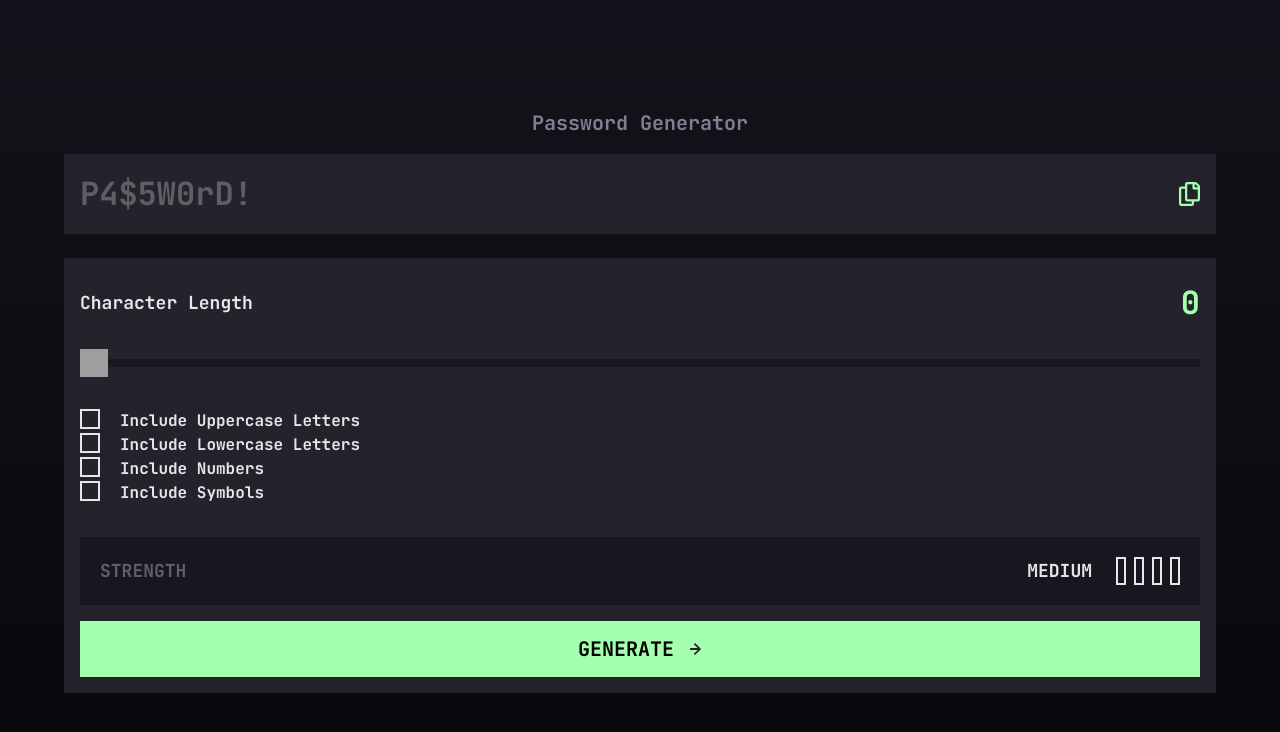
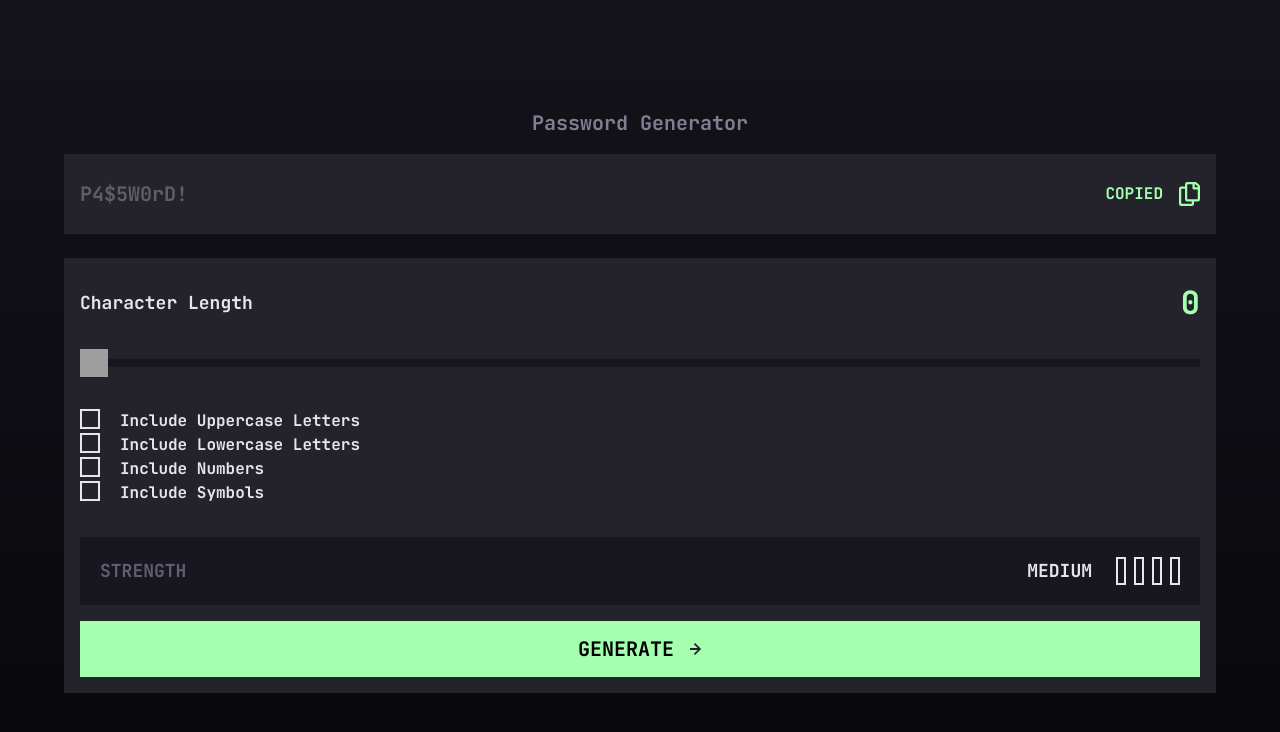
Before and after one commit to BYCODDE/React-Ts-Tw--password-generator-app, a React (Vite) app: page / in a window 1280 px wide. Shown: the top 732 px of the page. Built offline with nearby package versions, Linux system fonts and the light colour scheme.

Commit message:
new commit!

```diff
--- a/src/components/Header/Header.tsx
+++ b/src/components/Header/Header.tsx
@@ -19,7 +19,7 @@ export default function Header({
         <h1 className="text-customColor font-bold text-[20px] mb-[16px]">
           Password Generator
         </h1>
-        <div className=" text-customColor3  flex justify-between items-center p-[16px] pointer-events-none w-[100%] h-[80px] bg-background3 text-Almost-White p-19 text-[32px] font-bold  ">
+        <div className="text-[20px] text-customColor3  flex justify-between items-center p-[16px] pointer-events-none w-[100%] h-[80px] bg-background3 text-Almost-White p-19  font-bold  ">
           <span className="opacity-30"> P4$5W0rD!</span>
 
           <p>
@@ -28,8 +28,10 @@ export default function Header({
             {isActive && isNumber ? getNumberCharacter() : null}
             {isActive && isSymbol ? getSymbolCharacter() : null}
           </p>
-
-          <img src={copy} alt="copy_svg" />
+          <div className="flex justify-center	gap-[16px]">
+            <span className="text-customColor4 text-[16px]">COPIED</span>
+            <img src={copy} alt="copy_svg" />
+          </div>
         </div>
       </section>
     </header>
```
